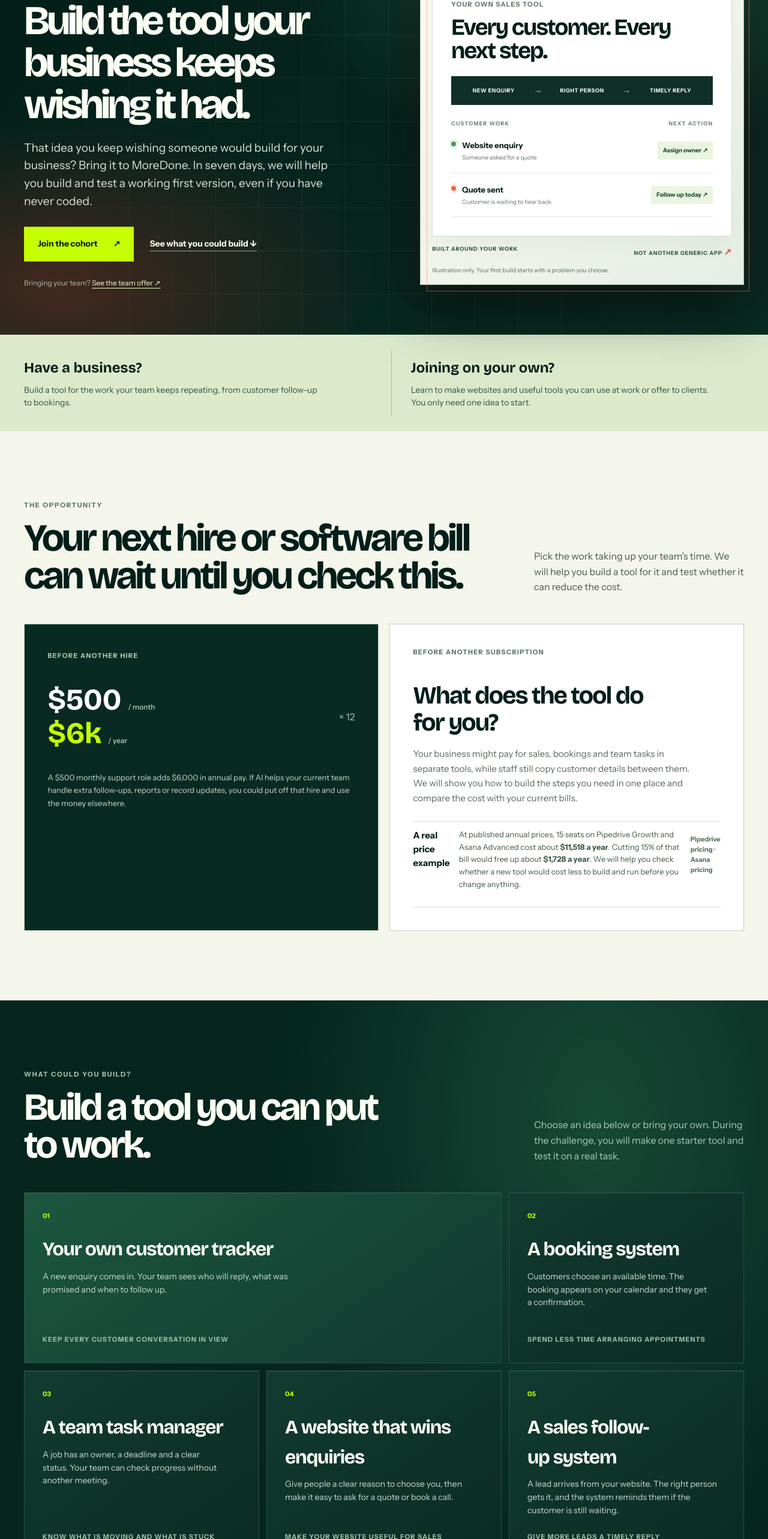
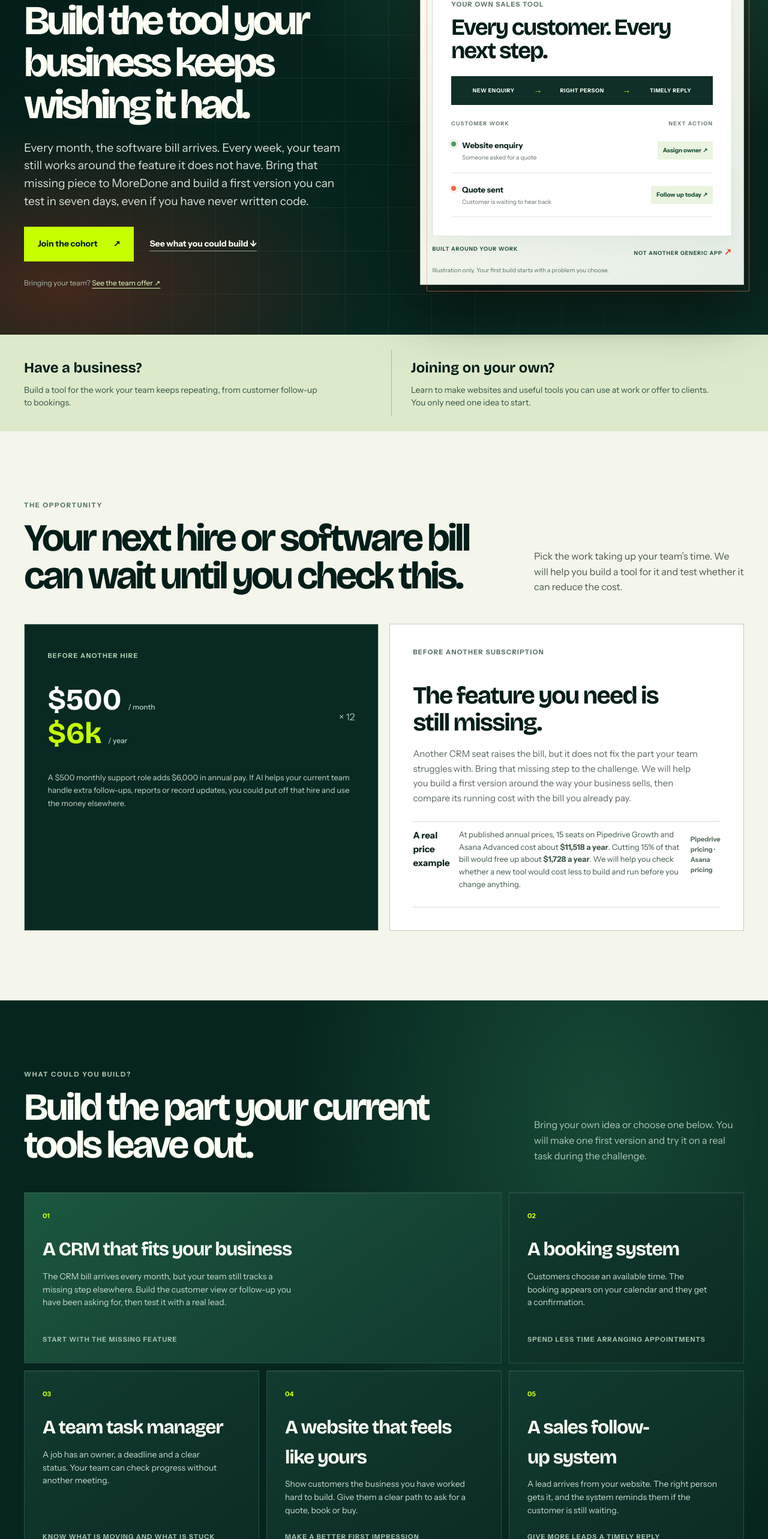
Before and after one commit to Greatdorlin/run-rentless, a Next.js app: page /moredone in a window 1280 px wide. Shown: the part 234-2800 px from the top of the page at 60% size. Built offline with nearby package versions, Linux system fonts and the light colour scheme.

Commit message:
Clarify MoreDone tool-building value

```diff
--- a/src/app/moredone/page.tsx
+++ b/src/app/moredone/page.tsx
@@ -7,15 +7,15 @@ import "./moredone.css";
 
 export const metadata: Metadata = {
   title: "MoreDone: The 7-Day AI Business Challenge",
-  description: "Build and test a useful business tool in seven days with Run Rentless and Navrademy. Join MoreDone on your own or bring a team of three or five.",
+  description: "Build and test a first version of the CRM, website, booking tool or AI assistant your business needs in seven days with Run Rentless and Navrademy.",
   alternates: { canonical: "/moredone" },
 };
 
 const projects = [
-  ["01", "Your own customer tracker", "A new enquiry comes in. Your team sees who will reply, what was promised and when to follow up.", "Keep every customer conversation in view"],
+  ["01", "A CRM that fits your business", "The CRM bill arrives every month, but your team still tracks a missing step elsewhere. Build the customer view or follow-up you have been asking for, then test it with a real lead.", "Start with the missing feature"],
   ["02", "A booking system", "Customers choose an available time. The booking appears on your calendar and they get a confirmation.", "Spend less time arranging appointments"],
   ["03", "A team task manager", "A job has an owner, a deadline and a clear status. Your team can check progress without another meeting.", "Know what is moving and what is stuck"],
-  ["04", "A website that wins enquiries", "Give people a clear reason to choose you, then make it easy to ask for a quote or book a call.", "Make your website useful for sales"],
+  ["04", "A website that feels like yours", "Show customers the business you have worked hard to build. Give them a clear path to ask for a quote, book or buy.", "Make a better first impression"],
   ["05", "A sales follow-up system", "A lead arrives from your website. The right person gets it, and the system reminds them if the customer is still waiting.", "Give more leads a timely reply"],
   ["06", "An AI assistant for routine work", "Use approved company information to draft replies or quotes. Your team checks each one before sending it.", "Free up time for customer work"],
   ["07", "A weekly business report", "Bring sales and other numbers into one view so you can see what changed without rebuilding a spreadsheet.", "Make decisions with current numbers"],
@@ -54,7 +54,7 @@ export default async function MoreDonePage({ searchParams }: { searchParams: Pro
         <div className="md-hero__top"><p className="md-brandline">Run Rentless <span>×</span> Navrademy</p><CountrySwitcher country={country} /></div>
         <p className="md-program">MoreDone: The 7-Day AI Business Challenge</p>
         <h1 id="md-title">Build the tool your business keeps wishing it had.</h1>
-        <p className="md-hero__lede">That idea you keep wishing someone would build for your business? Bring it to MoreDone. In seven days, we will help you build and test a working first version, even if you have never coded.</p>
+        <p className="md-hero__lede">Every month, the software bill arrives. Every week, your team still works around the feature it does not have. Bring that missing piece to MoreDone and build a first version you can test in seven days, even if you have never written code.</p>
         <div className="md-hero__actions"><a className="md-button" href="#join">Join the cohort <span aria-hidden="true">↗</span></a><a className="md-text-link" href="#projects">See what you could build ↓</a></div>
         <p className="md-hero__micro">Bringing your team? <a href="#team-offer">See the team offer ↗</a></p>
       </div>
@@ -82,13 +82,13 @@ export default async function MoreDonePage({ searchParams }: { searchParams: Pro
       <div className="md-heading"><p>THE OPPORTUNITY</p><h2 id="md-cost-title">Your next hire or software bill can wait until you check this.</h2><span>Pick the work taking up your team’s time. We will help you build a tool for it and test whether it can reduce the cost.</span></div>
       <div className="md-numbers__grid">
         <div className="md-salary"><small>Before another hire</small><div className="md-salary__sum"><strong>{country === "ng" ? "₦250k" : country === "rw" ? "RWF 500k" : "$500"} <em>/ month</em></strong><span>× 12</span><strong>{country === "ng" ? "₦3m" : country === "rw" ? "RWF 6m" : "$6k"} <em>/ year</em></strong></div><p>{country === "ng" ? "A ₦250,000 monthly hire adds ₦3 million in annual salary." : country === "rw" ? "A RWF 500,000 monthly hire adds RWF 6 million in annual salary." : "A $500 monthly support role adds $6,000 in annual pay."} If AI helps your current team handle extra follow-ups, reports or record updates, you could put off that hire and use the money elsewhere.</p></div>
-        <div className="md-software"><small>Before another subscription</small><h3>What does the tool do for you?</h3><p>Your business might pay for sales, bookings and team tasks in separate tools, while staff still copy customer details between them. We will show you how to build the steps you need in one place and compare the cost with your current bills.</p><div className="md-software__example"><strong>A real price example</strong><span>At published annual prices, 15 seats on Pipedrive Growth and Asana Advanced cost about <b>$11,518 a year</b>. Cutting 15% of that bill would free up about <b>$1,728 a year</b>. We will help you check whether a new tool would cost less to build and run before you change anything.</span><small><a href="https://www.pipedrive.com/en/pricing/professional-crm" target="_blank" rel="noopener noreferrer">Pipedrive pricing</a> · <a href="https://asana.com/pricing" target="_blank" rel="noopener noreferrer">Asana pricing</a></small></div></div>
+        <div className="md-software"><small>Before another subscription</small><h3>The feature you need is still missing.</h3><p>Another CRM seat raises the bill, but it does not fix the part your team struggles with. Bring that missing step to the challenge. We will help you build a first version around the way your business sells, then compare its running cost with the bill you already pay.</p><div className="md-software__example"><strong>A real price example</strong><span>At published annual prices, 15 seats on Pipedrive Growth and Asana Advanced cost about <b>$11,518 a year</b>. Cutting 15% of that bill would free up about <b>$1,728 a year</b>. We will help you check whether a new tool would cost less to build and run before you change anything.</span><small><a href="https://www.pipedrive.com/en/pricing/professional-crm" target="_blank" rel="noopener noreferrer">Pipedrive pricing</a> · <a href="https://asana.com/pricing" target="_blank" rel="noopener noreferrer">Asana pricing</a></small></div></div>
       </div>
     </div></section>
 
-    <section className="md-projects" id="projects" aria-labelledby="md-projects-title"><div className="md-shell"><div className="md-heading"><p>WHAT COULD YOU BUILD?</p><h2 id="md-projects-title">Build a tool you can put to work.</h2><span>Choose an idea below or bring your own. During the challenge, you will make one starter tool and test it on a real task.</span></div><div className="md-projects__grid">{projects.map(([number, title, detail, output]) => <article className="md-project" key={number}><span>{number}</span><h3>{title}</h3><p>{detail}</p><small>{output}</small></article>)}</div><div className="md-website"><div><span>BUILDING A WEBSITE?</span><h3>Make it look like your business.</h3></div><p>We will show you how to plan a website or landing page, guide AI toward a design that fits your brand, write clear words and check the result on a phone. You will also learn basic security checks for forms and customer details before publishing.</p></div><a className="md-underlink" href="#join">Join the cohort and tell us your idea ↗</a></div></section>
+    <section className="md-projects" id="projects" aria-labelledby="md-projects-title"><div className="md-shell"><div className="md-heading"><p>WHAT COULD YOU BUILD?</p><h2 id="md-projects-title">Build the part your current tools leave out.</h2><span>Bring your own idea or choose one below. You will make one first version and try it on a real task during the challenge.</span></div><div className="md-projects__grid">{projects.map(([number, title, detail, output]) => <article className="md-project" key={number}><span>{number}</span><h3>{title}</h3><p>{detail}</p><small>{output}</small></article>)}</div><div className="md-website"><div><span>FOR WEBSITES AND INTERNAL TOOLS</span><h3>Make something you are proud to put your name on.</h3></div><p>A working tool can still feel like a stranger built it. We will help you make it look and sound like your business, test it on a phone, and check how it handles customer details. When AI gives you a generic result, you will know what to change before you share it.</p></div><a className="md-underlink" href="#join">Join the cohort and tell us your idea ↗</a></div></section>
 
-    <section className="md-days" aria-labelledby="md-days-title"><div className="md-shell md-days__layout"><div><p className="md-section-kicker">HOW THE WEEK WORKS</p><h2 id="md-days-title">Seven days. One useful first build.</h2><p>Join two live 90-minute workshops. Each day you get a small task, examples to work from and help when you get stuck. You will test one starter project on a real job, not just watch a demonstration.</p><p className="md-days__tools">You will need a paid AI building tool for the week. It is separate from the challenge fee. After joining, we will show you the options and how to set one up.</p></div><ol>{days.map(([day, title, detail]) => <li key={day}><span>DAY {day}</span><div><h3>{title}</h3><p>{detail}</p></div></li>)}</ol></div></section>
+    <section className="md-days" aria-labelledby="md-days-title"><div className="md-shell md-days__layout"><div><p className="md-section-kicker">HOW THE WEEK WORKS</p><h2 id="md-days-title">Seven days. One useful first build.</h2><p>Join two live 90-minute workshops, then move your project forward with a small task each day. When you are away from your desk, we will show you how to give your AI tool instructions and check its work from your phone. By day seven, you will try your first version on a real job.</p><p className="md-days__tools">You will need a paid AI building tool for the week. It is separate from the challenge fee. After joining, we will show you the options and how to set one up.</p></div><ol>{days.map(([day, title, detail]) => <li key={day}><span>DAY {day}</span><div><h3>{title}</h3><p>{detail}</p></div></li>)}</ol></div></section>
 
     <section className="md-ads" aria-labelledby="md-ads-title"><div className="md-shell md-ads__layout"><div><p className="md-section-kicker">A CHANCE TO LEARN A NEW AD CHANNEL EARLY</p><h2 id="md-ads-title">ChatGPT Ads is growing. Learn how to use it while it is new.</h2><p>Businesses that learned Facebook Ads early had time to test what brought customers to them. ChatGPT Ads offers another chance to learn a growing channel. In October 2026, it reached 89 countries, and more than 100,000 advertisers had used it. More than 1.2 billion people use ChatGPT each week.</p><p>We will help you choose an offer, write an ad and build a page that turns interest into enquiries. Then you will learn how to track which enquiries become customers. If your business has access, you can submit a campaign for approval and decide whether to spend on a test.</p><p className="md-ads__source"><a href="https://openai.com/index/chatgpt-ads-expands-26-new-countries/" target="_blank" rel="noopener noreferrer">See the ChatGPT Ads announcement ↗</a> · <a href="https://help.openai.com/en/articles/20001245-ads-manager-availability" target="_blank" rel="noopener noreferrer">Check country access ↗</a></p></div><div className="md-ads__graphic" aria-label="From a clear offer to an ad, enquiry and sale"><span>YOUR OFFER</span><i /><span>AD</span><i /><span>ENQUIRY</span><i /><span>SALE</span></div></div></section>
 
```
